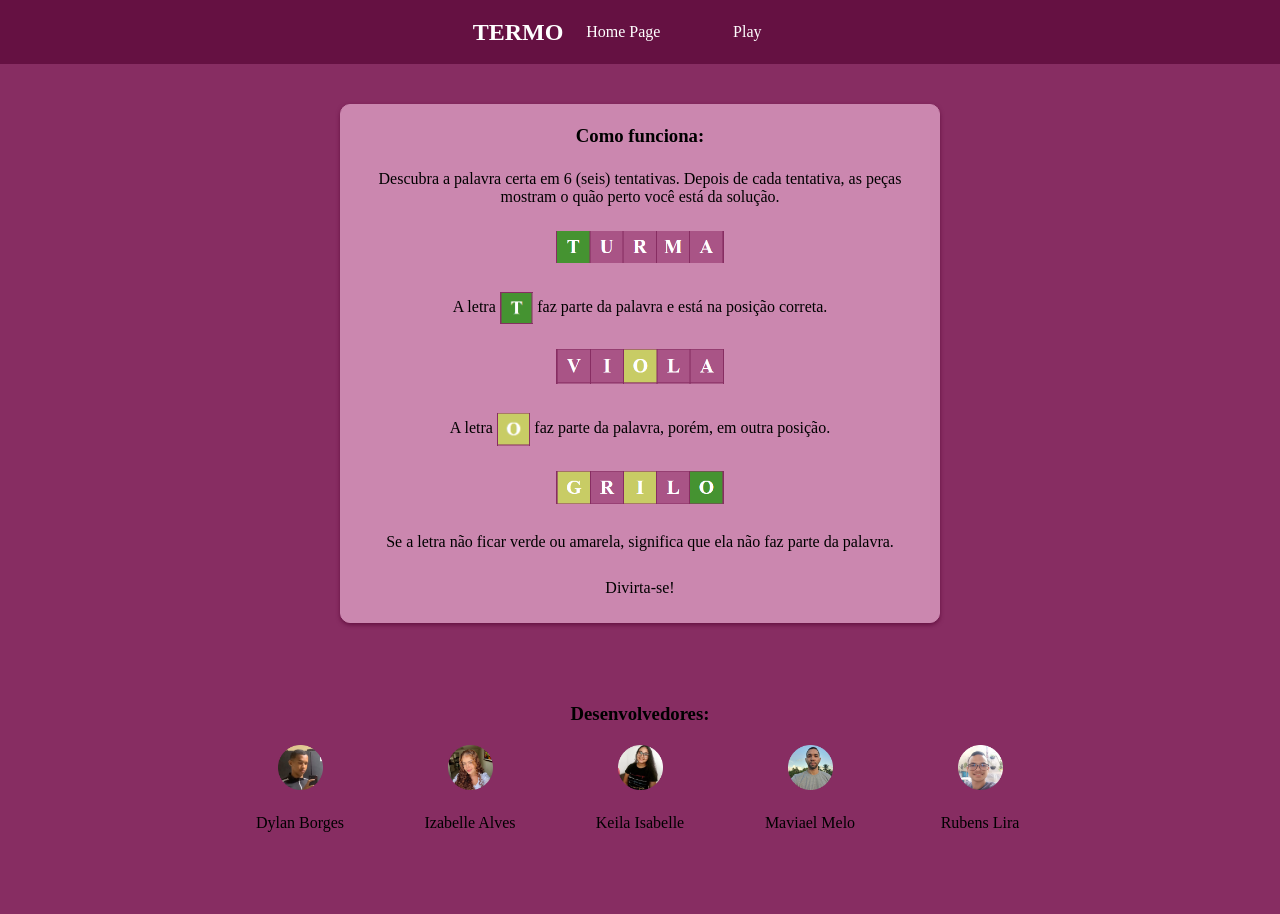
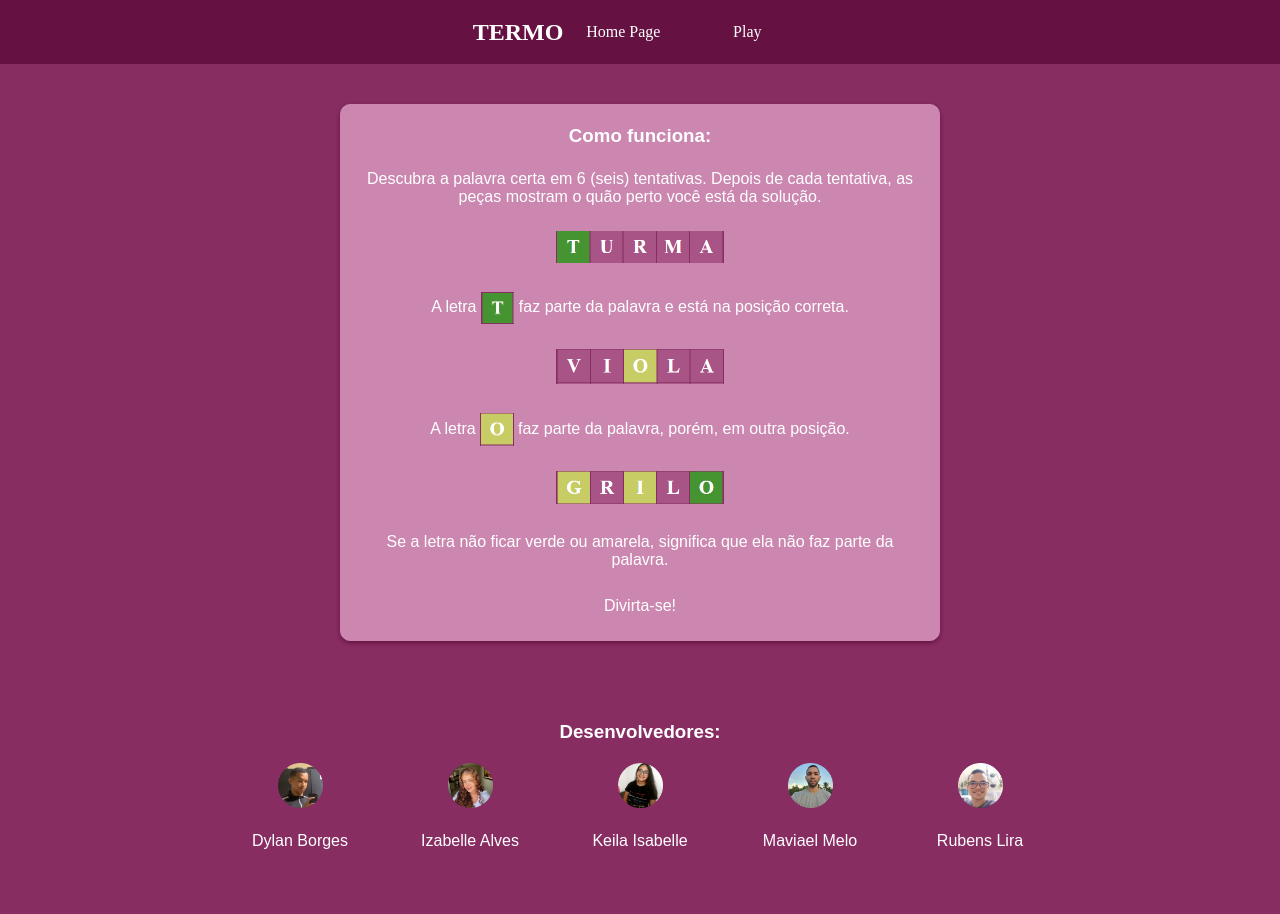
Before and after one commit to IzabelleAlves/Termo-game, a SvelteKit app: page /sobre in a window 1280 px wide. Shown: the top 914 px of the page. Built offline with nearby package versions, Linux system fonts and the light colour scheme.

Commit message:
Fonte (tipo e cor); cabeçalho.

```diff
--- a/src/routes/sobre/+page.svelte
+++ b/src/routes/sobre/+page.svelte
@@ -5,17 +5,24 @@
   let tituloDoJogo: string = "TERMO"
 
 </script>
+
+
+<header>
   <title>{tituloDoJogo}</title>
 
-<header class="header">
+
+</header>
+
+<div class="header">
   <h1>TERMO</h1>
   <nav class="navigationMenu">
       <a class="menu" href="/">Home Page</a>
       <a class="menu" href="/jogar">Play</a>
   </nav>
-</header>
+</div>
 
 <section class="game-instructions">
+  <div class="font1">
     <h3>Como funciona:</h3>
     <br>
     <p>
@@ -34,36 +41,40 @@
     <p>Se a letra não ficar verde ou amarela, significa que ela não faz parte da palavra.</p>
     <br>
     <p>Divirta-se!</p>
+  </div>
+
 </section>
 
 <section class="developers">
-  <h3>Desenvolvedores:</h3>
+  <div class="font1">
+    <h3 >Desenvolvedores:</h3>
     <div class="developer-grid">
      <div class="developer">
        <img class="sobre" src="/images/Dylan.png" alt="Dylan Borges" />
-      <p>Dylan Borges</p>
+       <p >Dylan Borges</p>
      </div>
      <div class="developer">
        <img class="sobre" src="/images/Izabelle.png" alt="Izabelle Alves" />
-      <p>Izabelle Alves</p>
+       <p >Izabelle Alves</p>
      </div>
      <div class="developer">
        <img class="sobre" src="/images/Keila.png" alt="Keila Isabelle" />
-      <p>Keila Isabelle</p>
+       <p >Keila Isabelle</p>
      </div>
      <div class="developer">
        <img class="sobre" src="/images/Maviael.png" alt="Maviael Melo" />
-      <p>Maviael Melo</p>
+       <p >Maviael Melo</p>
      </div>
      <div class="developer">
        <img class="sobre" src="/images/Rubens.png" alt="Rubens Lira" />
-      <p>Rubens Lira</p>
+       <p >Rubens Lira</p>
+     </div>
    </div>
   </div>
 </section>
 
 <section class="institution">
-  <h3>Instituição</h3>
+  <h3 class="font1">Instituição:</h3>
   <img class="sobre" src="/images/logoIFPE.png" alt="Logo IFPE" />
 </section>
 
--- a/src/styles/global.css
+++ b/src/styles/global.css
@@ -146,3 +146,9 @@ body {
 		height: auto;
 	}
 }
+
+.font1{
+  color: white;
+  font-family: arial;
+
+}
```
Lines whose indentation alone changed are shown as unchanged.
